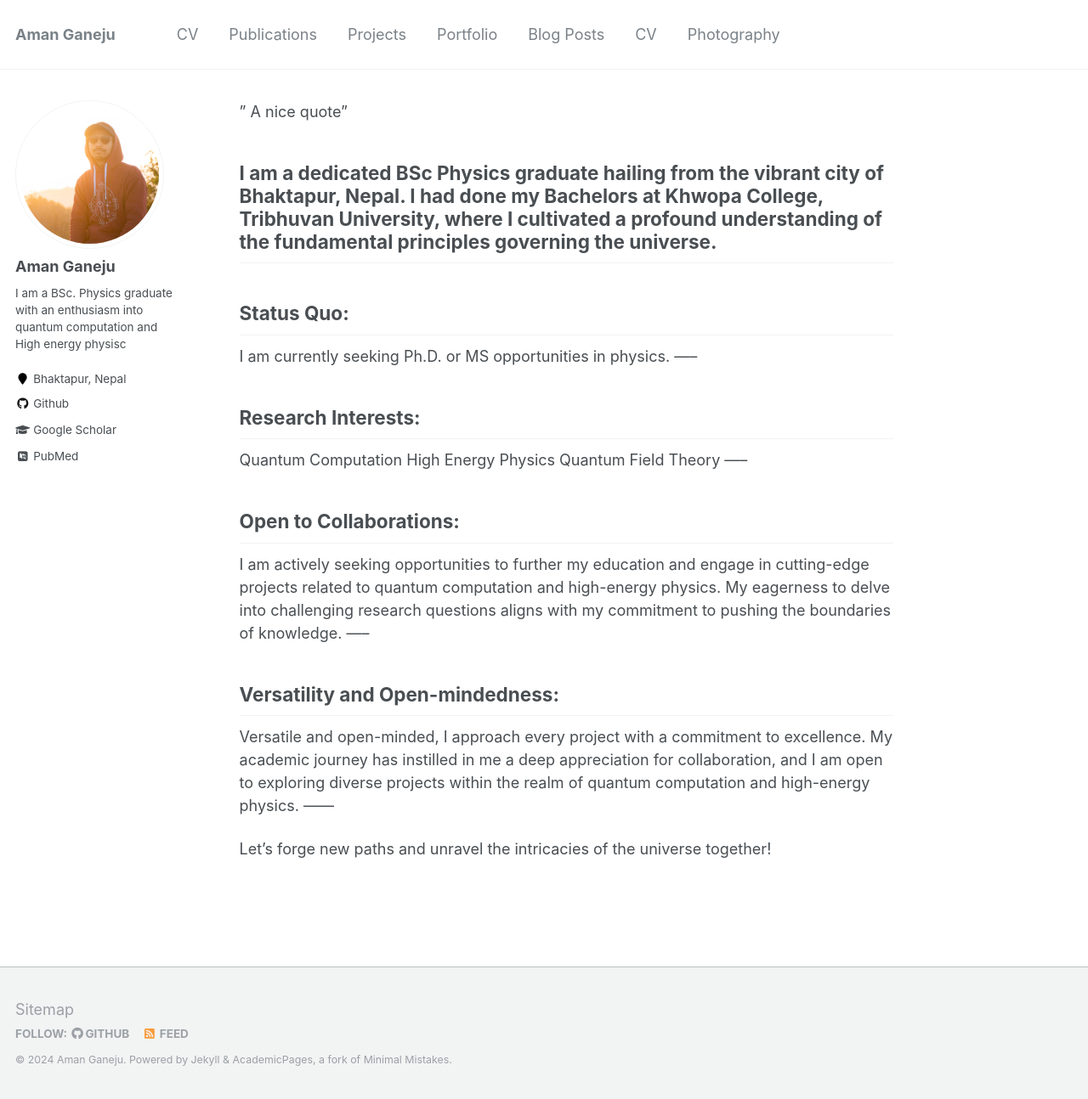
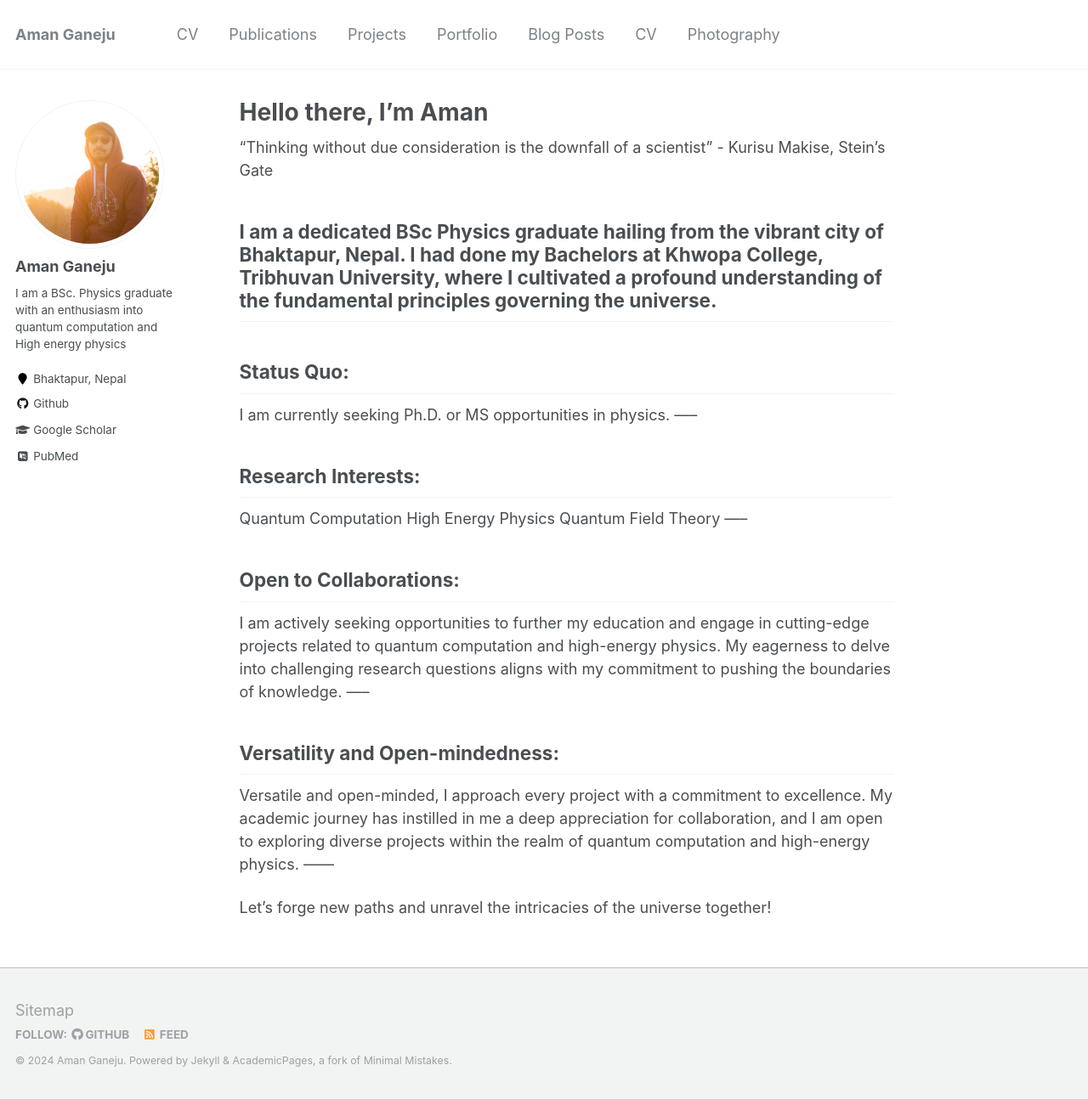
Before and after one commit to nama-aman/amanganeju.com.np-professional-profile, a Jekyll site: the page built from _pages/about.md, in a window 1280 px wide and 1294 px high. Shown: the whole window at 85% size. Built offline with Jekyll 4.4.1, drawn with Linux system fonts in a browser that asks for light colours; some web fonts are replaced.

Commit message:
typo edits

```diff
--- a/_config.yml
+++ b/_config.yml
@@ -82,7 +82,7 @@ analytics:
 author:
   name             : "Aman Ganeju"
   avatar           : "profile.jpg"
-  bio              : "I am a BSc. Physics graduate with an enthusiasm into quantum computation and High energy physisc"
+  bio              : "I am a BSc. Physics graduate with an enthusiasm into quantum computation and High energy physics"
   location         : "Bhaktapur, Nepal"
   employer         :
   pubmed           : ""
--- a/_pages/about.md
+++ b/_pages/about.md
@@ -1,6 +1,6 @@
 ---
 permalink: /
-title: "Hello there, I'm Aman
+title: "Hello there, I'm Aman"
 excerpt: "About me"
 author_profile: true
 redirect_from:
@@ -8,7 +8,7 @@ redirect_from:
   - /about.html
 ---
 
-" A nice quote"
+"Thinking without due consideration is the downfall of a scientist" - Kurisu Makise, Stein's Gate
 
 I am a dedicated BSc Physics graduate hailing from the vibrant city of Bhaktapur, Nepal. I had done my Bachelors at Khwopa College, Tribhuvan University, where I cultivated a profound understanding of the fundamental principles governing the universe.
 -----
```
